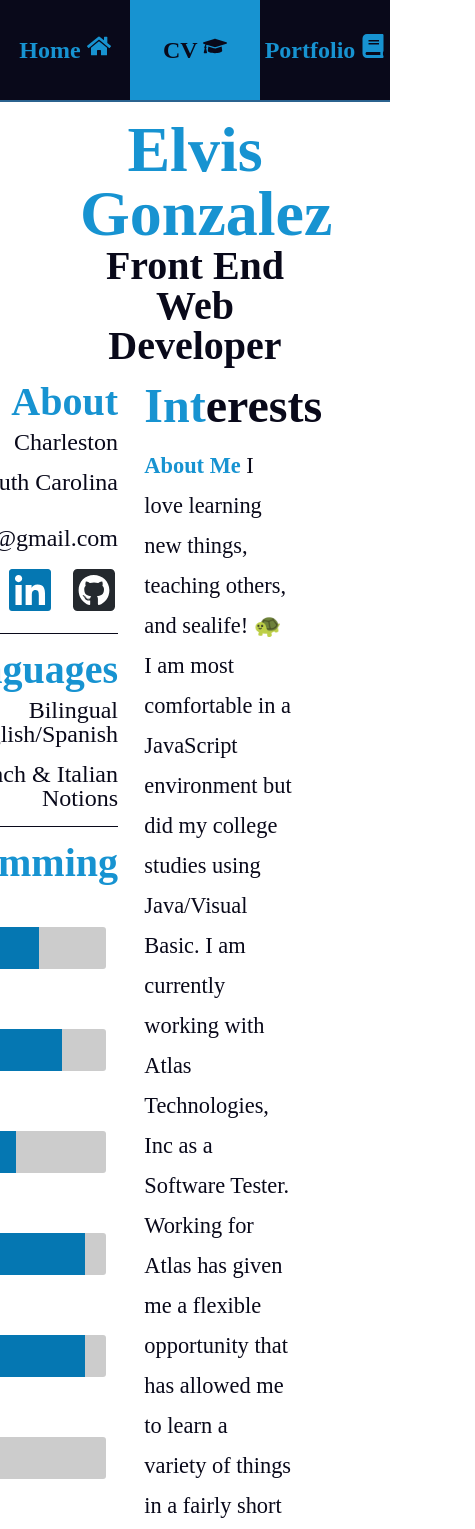
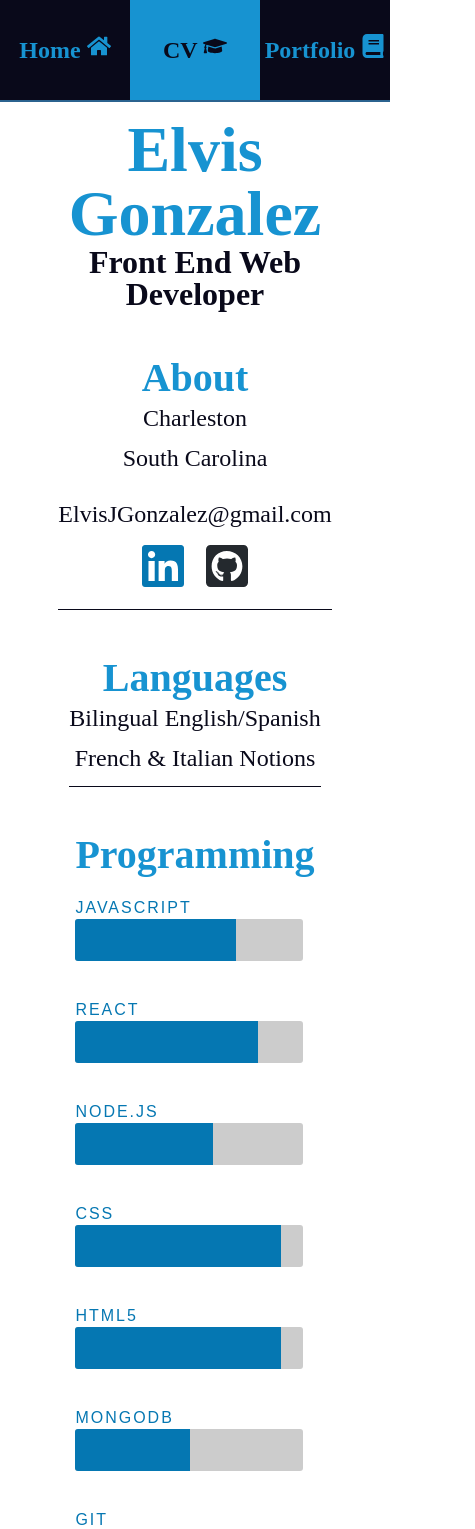
Before and after one commit to ElvisJG/resume-react, a React (Create React App) app: page /cv in a window 390 px wide. Shown: the top 1529 px of the page, 475 px wide, since content can reach past the window. Built offline with nearby package versions, Linux system fonts and the light colour scheme; the HTML template or start-up script is replaced by a standard one.

Commit message:
MediaQueries and Responsiveness

```diff
--- a/src/component/CV/CV.css
+++ b/src/component/CV/CV.css
@@ -1,5 +1,5 @@
 /*---------------------------------------*/
-/*             General                   */
+/*             Title/General             */
 /*---------------------------------------*/
 
 .cv-wrapper {
@@ -31,7 +31,6 @@ em {
   font-size: 2.5rem;
   font-weight: bold;
   color: #09091a;
-  border-bottom-width: 0.25rem;
 }
 
 /*---------------------------------------*/
@@ -209,3 +208,98 @@ em {
   text-align: left;
   margin-bottom: 0.5rem;
 }
+
+/*---------------------------------------*/
+/*             Media Query               */
+/*---------------------------------------*/
+
+@media only screen and (max-width: 600px) {
+  .cv-wrapper {
+    display: flex;
+    flex-direction: column;
+    margin: 0 2rem;
+    text-align: center;
+  }
+
+  .main-section {
+    width: 100%;
+    float: right;
+  }
+
+  .cv-title h2 {
+    font-size: 2rem;
+  }
+
+  .aside {
+    text-align: center;
+    width: 100%;
+    align-content: center;
+    justify-content: center;
+    align-items: center;
+  }
+
+  .aside-section {
+    margin-top: 2rem;
+    text-align: center;
+  }
+
+  .aside-section:nth-child(3) {
+    border-bottom: 1px solid #09091a;
+  }
+
+  .cv-section {
+    margin-top: 2rem;
+    width: 100%;
+  }
+
+  .cv-section {
+    font-size: 3rem;
+    margin: 2rem 0;
+  }
+
+  .cv-section p {
+    font-size: 1.5rem;
+    margin: 1rem 0;
+  }
+
+  .cv-edu {
+    display: flex;
+    flex-direction: column-reverse;
+    text-align: center;
+    margin-bottom: 2rem;
+  }
+
+  .cv-edu p {
+    text-align: center;
+  }
+  .cv-edu h5 {
+    width: 100%;
+    text-align: center;
+    font-weight: bold;
+  }
+
+  .cv-school p {
+    text-align: center;
+    font-weight: bold;
+    color: #0577b2;
+    text-decoration: underline;
+    margin: 1rem 0rem -1rem;
+  }
+
+  .cv-experience {
+    display: flex;
+    flex-flow: column nowrap;
+    justify-content: space-around;
+    text-align: center;
+    margin-bottom: 2rem;
+  }
+
+  .cv-experience p {
+    text-align: center;
+    margin: 0rem 0;
+  }
+
+  .cv-experience p:nth-child(2) {
+    text-decoration: underline;
+  }
+}
--- a/src/component/CV/Education.js
+++ b/src/component/CV/Education.js
@@ -8,7 +8,7 @@ export default props => {
       </h3>
 
       {props.resume.education.map(edu => (
-        <div className='cv-edu'>
+        <div className='cv-edu' key={edu.school}>
           <h5>{edu.graduated}</h5>
           <div className='cv-edu-mid'>
             <em>
--- a/src/component/CV/Experience.js
+++ b/src/component/CV/Experience.js
@@ -8,7 +8,7 @@ export default props => {
       </h3>
 
       {props.resume.work.map(exp => (
-        <div className='cv-experience'>
+        <div className='cv-experience' key={exp.company}>
           <em>
             <p>{exp.company}</p>
           </em>
--- a/src/component/Home/Home.css
+++ b/src/component/Home/Home.css
@@ -45,3 +45,33 @@
   position: relative;
   background-repeat: no-repeat;
 }
+
+@media only screen and (max-width: 600px) {
+  .hero-text-wrapper {
+    display: flex;
+    flex-direction: column;
+  }
+
+  .hero-text h1 {
+    font-size: 5rem;
+    margin-top: 1.5rem;
+  }
+
+  .hero-text h1:nth-child(1) {
+    font-size: 4rem;
+  }
+
+  .hero-text h3 {
+    font-size: 2rem;
+  }
+
+  .hero-text p {
+    font-size: 1rem;
+  }
+
+  .splash-img {
+    height: 100vh;
+    width: 100%;
+    background-size: auto;
+  }
+}
--- a/src/component/Home/Homepage.js
+++ b/src/component/Home/Homepage.js
@@ -6,7 +6,7 @@ export default props => {
   const { name, occupation, address, description } = props.main;
   return (
     <div className='home-wrapper'>
-      <img className='splash-img' src={home} alt='Underwater Image' />
+      <img className='splash-img' src={home} alt={description} />
       <div className='hero-text-wrapper'>
         <div className='hero-text'>
           <h1>Hi,</h1>
--- a/src/component/Navigation/Navbar.js
+++ b/src/component/Navigation/Navbar.js
@@ -5,7 +5,7 @@ import { NavLink } from 'react-router-dom';
 import { FaHome } from 'react-icons/fa';
 import { FaGraduationCap } from 'react-icons/fa';
 import { FaBook } from 'react-icons/fa';
-import { FaAddressBook } from 'react-icons/fa';
+// import { FaAddressBook } from 'react-icons/fa';
 
 const Nav = () => {
   return (
--- a/src/component/Portfolio/Portfolio.css
+++ b/src/component/Portfolio/Portfolio.css
@@ -1,3 +1,7 @@
+/*---------------------------------------*/
+/*              Portfolio                */
+/*---------------------------------------*/
+
 .profile-card {
   margin-top: 1.5rem;
   display: flex;
@@ -36,3 +40,16 @@ button {
   cursor: pointer;
   box-shadow: 0 4px 8px 0 rgba(0, 0, 0, 0.2), 0 6px 20px 0 rgba(0, 0, 0, 0.19);
 }
+
+@media only screen and (max-width: 600px) {
+  .portfolio-img {
+    width: 95%;
+  }
+
+  .portfolio-hero-text {
+    font-size: 4rem;
+  }
+  .portfolio-hero-text h1 {
+    margin-bottom: 1rem;
+  }
+}
--- a/src/component/Portfolio/Portfolio.js
+++ b/src/component/Portfolio/Portfolio.js
@@ -6,7 +6,7 @@ export default props => {
   return (
     <div className='portfolio-wrapper'>
       {props.portfolio.project.map(p => (
-        <div className='profile-card'>
+        <div className='profile-card' key={p.title}>
           <div className='mapwrapper'>
             <img className='portfolio-img' src={wanderlust} alt={p.alt} />
             <div className='portfolio-hero'>
```
